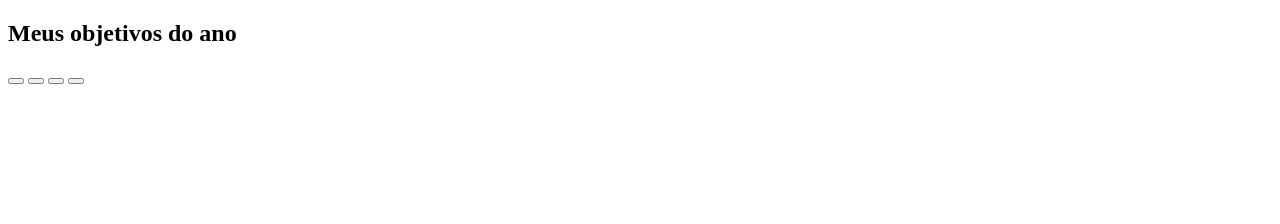
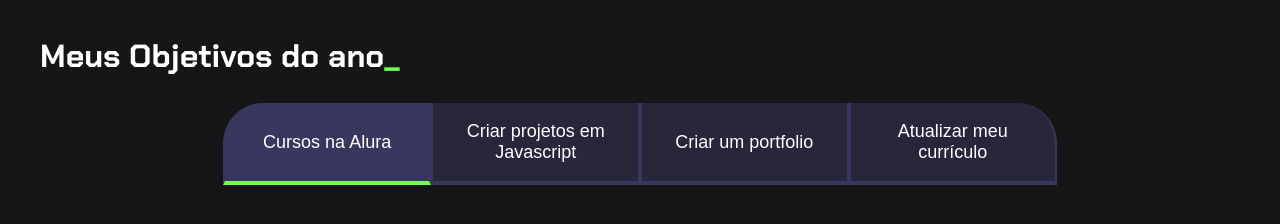
Before and after one commit to carolzinha66/agenda-digital, a plain HTML site: page index.html in a window 1280 px wide. Drawn offline with Linux system fonts and the light colour scheme.

Commit message:
Add files via upload

```diff
--- a/index.html
+++ b/index.html
@@ -2,19 +2,21 @@
 <html lang="pt-br">
 <head>
     <meta charset="UTF-8">
-    <meta http-equiv="X-UA-Compatible" content="IE=edge">
     <meta name="viewport" content="width=device-width, initial-scale=1.0">
-    <title>Agenda digital</title>
+    <title>Meus objetivos do ano</title>
     <link rel="stylesheet" href="style.css">
 </head>
+
 <body>
-  <section class="conteúdo principal"></section>
-  <h2 class="títulos principais">Meus objetivos do ano</h2>
-  <div class="botoes">
-    <button class="botoes"></button>
-    <button class="botoes"></button>
-    <button class="botoes"></button>
-    <button class="botoes"></button>
-  </div>
+    <section class="conteudo-principal">
+        <h2 class="titulo-principal">Meus Objetivos do ano<span>_</span></h2>
+        <div class="botoes">
+            <button class="botao ativo">Cursos na Alura</button>
+            <button class="botao">Criar projetos em Javascript</button>
+            <button class="botao">Criar um portfolio</button>
+            <button class="botao">Atualizar meu currículo</button>
+        </div>
+    </section>
+<script src="main.js"></script>
 </body>
 </html>
--- /dev/null
+++ b/main.js
@@ -0,0 +1,11 @@
+const botoes = document.querySelectorAll(".botao");
+
+for(let i=0;i <botoes.length;i++){
+    botoes[i].onclick = function(){
+
+        for(let j=0;j<botoes.length;j++){
+            botoes[j].classList.remove("ativo");
+        }
+        botoes[i].classList.add("ativo");
+    }
+}
--- a/style.css
+++ b/style.css
@@ -1,12 +1,73 @@
-@import url('https://fonts.googleapis.com/css2?family=Chakra+Petch:wght@400;700&display=swap')
-:root{
-    --cor-de-fundo:#1e1e1e;
---verde:#6ff57;
---branco:#ffffff;
---botao-ativo#3a375e;
---botao-inativo:rgba(58,55,94,0.5);
---texto-fundo:rgba(58,55,94,0.3);
+@import url('https://fonts.googleapis.com/css?family=Chakra+Petch:wght@400;700&display=swap');
+
+:root {
+  --cor-de-fundo: #161618;
+  --verde: #6FFF57;
+  --branco: #FFFFFF;
+  --botao-ativo: #3A375E;
+  --botao-inativo: rgba(58, 55, 94, 0.5);
+  --texto-fundo: rgba(58, 55, 94, 0.3);
 }
+
 body {
-    background-color: ;
+  background-color: var(--cor-de-fundo);
+  color: var(--branco);
+  font-family: 'Chakra Petch', sans-serif;
 }
+.conteudo-principal{
+    display: flex;
+    flex-direction: column;
+    justify-content: center;
+    align-items: center;
+    max-width: 1200px;
+    width: 100%;
+    margin: 0 auto;
+}
+.titulo-principal {
+    text-align: left;
+    width: 100%;
+    font-size: 32px;
+}
+.titulo-principal span {
+    color: var(--verde);
+}
+.botao {
+    font-family: "Crakra Petch", sans-serif;
+    background-color: var(--botao-inativo);
+    color: var(--branco);
+    display: flex;
+    justify-content: center;
+    padding: 1em;
+    font-size: 18px;
+    align-items: center;
+    width: 100%;
+    border-bottom: 4px solid var(--botao-ativo);
+    border-left: 2px solid var(--botao-ativo);
+    border-right: 2px solid var(--botao-ativo);
+    border-top: none;
+}
+.botao:first-child {
+    border-radius: 40px 40px 0 0;
+}
+
+.botoes {
+    display: block;
+}
+.ativo{
+    background-color: var(--botao-ativo);
+    border-bottom: 4px solid var(--verde);
+    }
+
+@media screen and (min-width: 768px) {
+    .botoes {
+        display: flex;
+    }
+
+    .botao:first-child {
+        border-radius: 40px 0 0 0;
+    }
+
+    .botao:last-child {
+        border-radius: 0 40px 0 0;
+    }
+}
```
